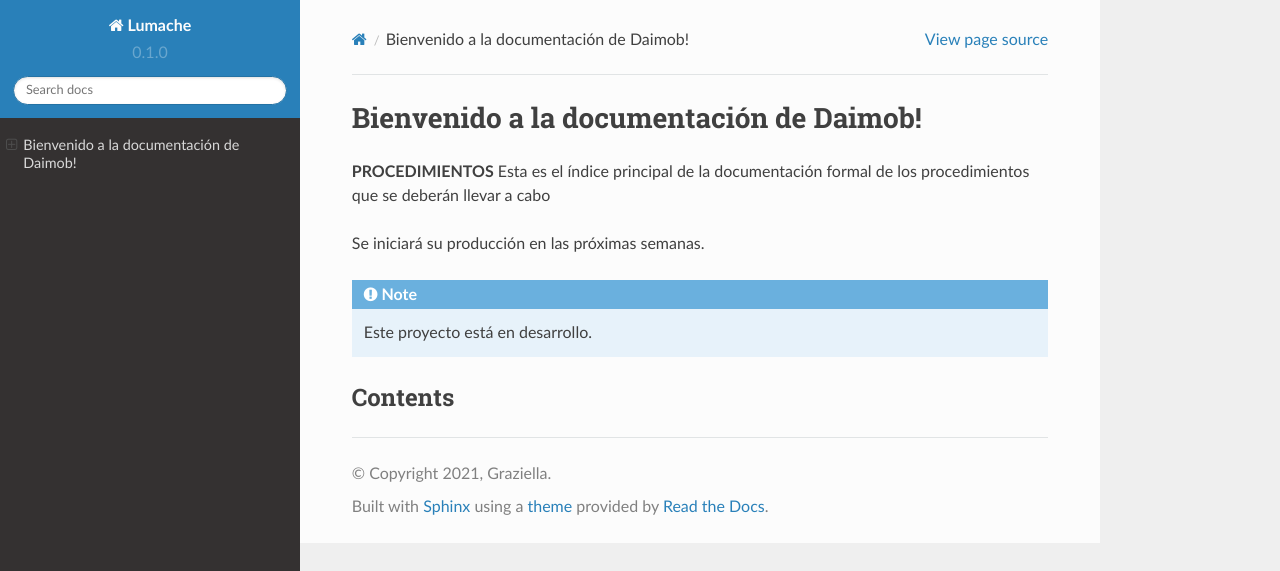
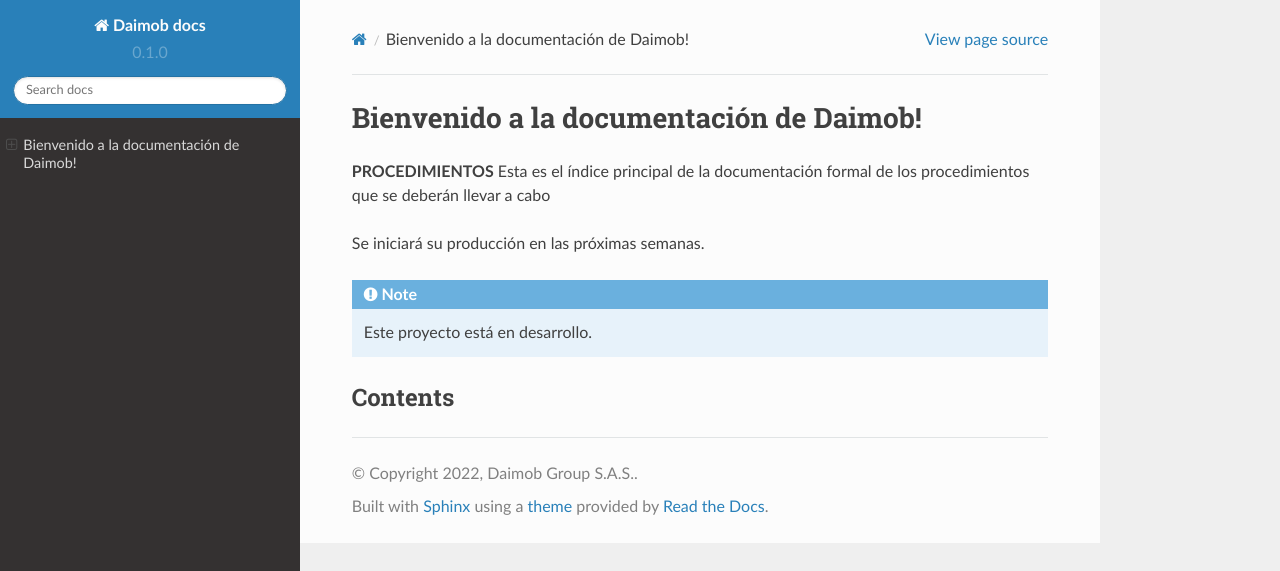
Before and after one commit to LeonDV/documentacion, a Sphinx documentation site: the page built from docs/source/index.rst, in a window 1280 px wide. Shown: the top 571 px of the page. Built offline with Sphinx 7.4.7 and the Read the Docs theme 2.0.0, drawn with Linux system fonts in a browser that asks for light colours; pages that are not in the unit, such as notebooks, are missing from menus.

Commit message:
Update conf.py

```diff
--- a/docs/source/conf.py
+++ b/docs/source/conf.py
@@ -2,9 +2,9 @@
 
 # -- Project information
 
-project = 'Lumache'
-copyright = '2021, Graziella'
-author = 'Graziella'
+project = 'Daimob docs'
+copyright = '2022, Daimob Group S.A.S.'
+author = 'León Valderrama'
 
 release = '0.1'
 version = '0.1.0'
```
